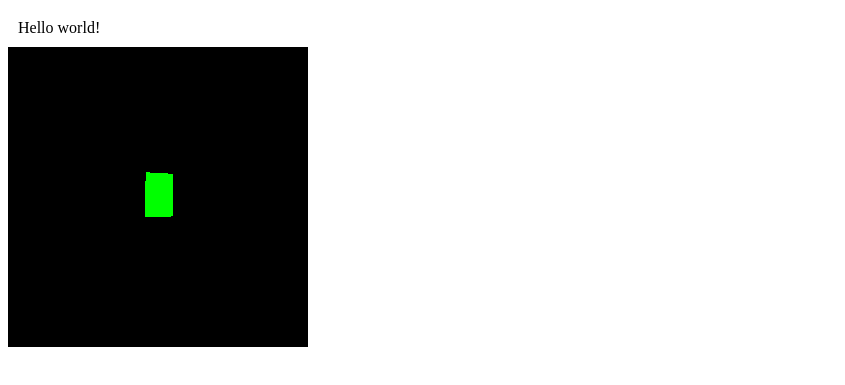
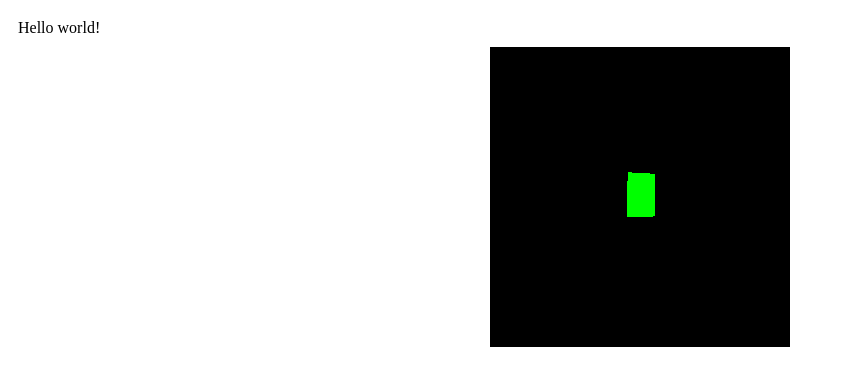
Before and after one commit to tlcraft/threejs-fundamentals, a website built with Parcel: page src/index.html in a window 1280 px wide. Shown: the part 61-446 px from the top of the page, without its empty margins (0-845 px from the left). Built offline with nearby package versions, Linux system fonts and the light colour scheme.

Commit message:
Center canvas.

```diff
--- a/src/index.css
+++ b/src/index.css
@@ -1,3 +1,8 @@
 .hello {
     margin: 10px;
 }
+
+canvas {
+    padding: 0;
+    margin: auto;
+}
```
